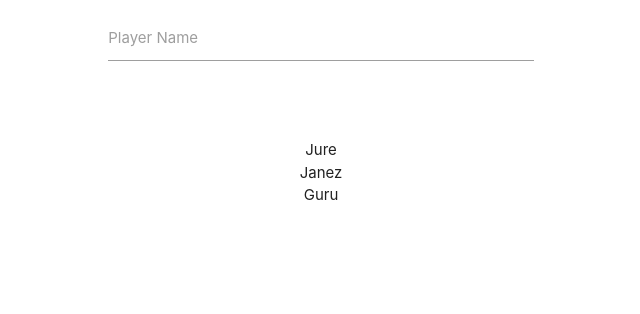
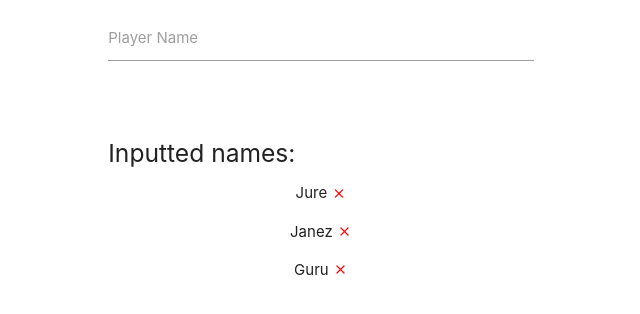
Before and after one commit to GuruVII/ARMA3SniperSelector-vueJS-vueJSloader, a Vue app: page / in a window 1280 px wide. Shown: the top 314 px of the page, without its empty margins (319-959 px from the left). Built offline with nearby package versions, Linux system fonts and the light colour scheme.

Commit message:
added removal of names from array

```diff
--- a/index.html
+++ b/index.html
@@ -3,6 +3,7 @@
   <head>
     <meta charset="utf-8">
     <title>sniperselector</title>
+    <link href="https://fonts.googleapis.com/icon?family=Material+Icons" rel="stylesheet">
   </head>
   <body>
     <div id="app"></div>
--- a/src/App.vue
+++ b/src/App.vue
@@ -6,7 +6,6 @@
 </template>
 
 <script>
-import Jquery from "jquery"
 import Materialize from "materialize-css"
 import InputName from './components/Input'
 import Names from './components/Names'
@@ -22,11 +21,6 @@ export default {
     return {
       names: ["Jure", "Janez", "Guru"]
     }
-  },
-  methods:{
-    deletePerson: function(index) {
-     this.names.splice(index, 1);
-    }
   }
 }
 </script>
--- a/src/components/Names.vue
+++ b/src/components/Names.vue
@@ -1,10 +1,11 @@
 <template>
   <div class="names row">
     <div class="col s6 offset-s3">
+    <h5>Inputted names:</h5>
       <ul>
         <li v-for="name in names" class="center-align">
-        {{name}}
-        </li>
+        <p>{{name}} <i class="tiny material-icons clear-icon" @click="deletePerson">clear</i></p></li>
+
       </ul>
     </div>
   </div>
@@ -13,10 +14,25 @@
 <script>
 export default {
   name: 'names',
-  props: ["names"]
+  props: ["names"],
+  methods:{
+    deletePerson: function(index) {
+     this.names.splice(index, 1);
+    }
+  }
 }
 </script>
 
 <!-- Add "scoped" attribute to limit CSS to this component only -->
 <style scoped>
+.clear-icon {
+  color: red;
+  vertical-align: middle;
+  line-height: 1.5; }
+.clear-icon:hover {
+  cursor: pointer;
+}
+.clear-icon:active {
+  background: red;
+}
 </style>
--- a/src/main.js
+++ b/src/main.js
@@ -2,6 +2,8 @@
 // (runtime-only or standalone) has been set in webpack.base.conf with an alias.
 import Vue from 'vue'
 import App from './App'
+import Jquery from "jquery"
+
 
 Vue.config.productionTip = false
 
```
